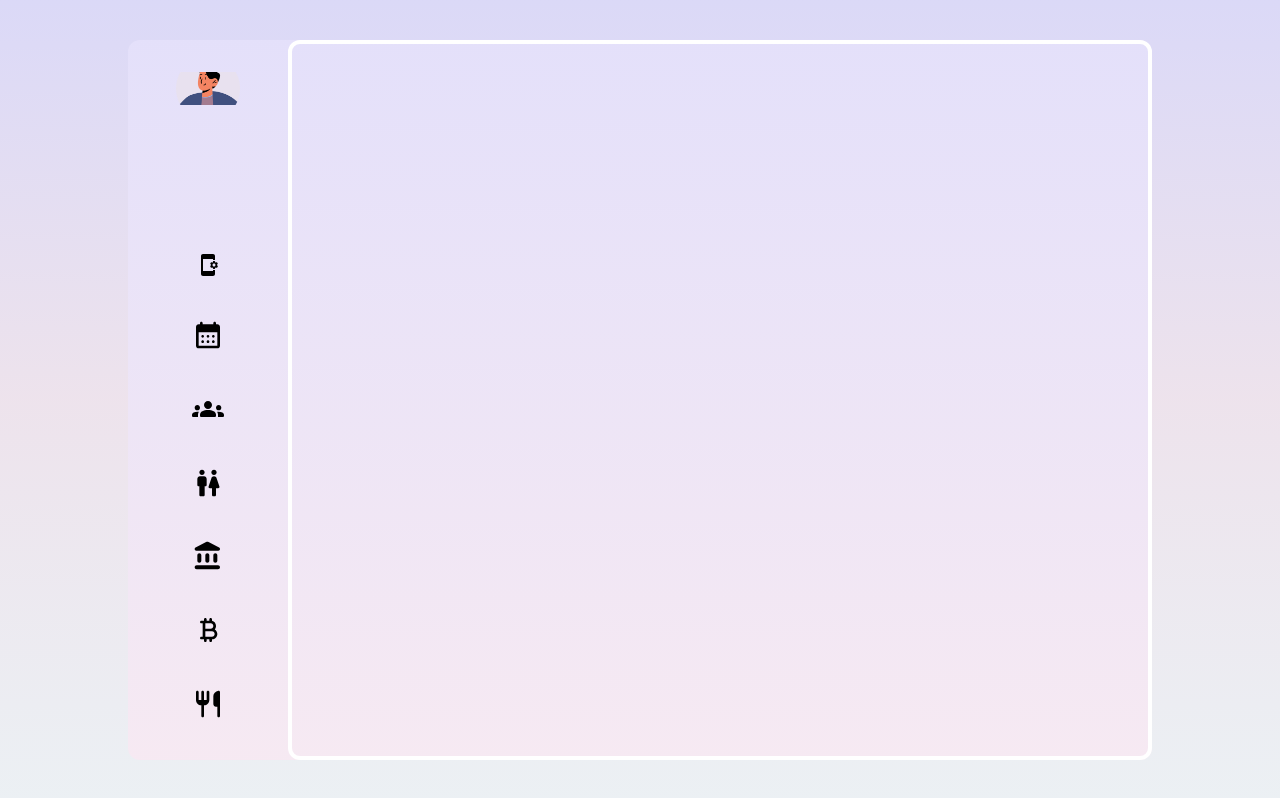
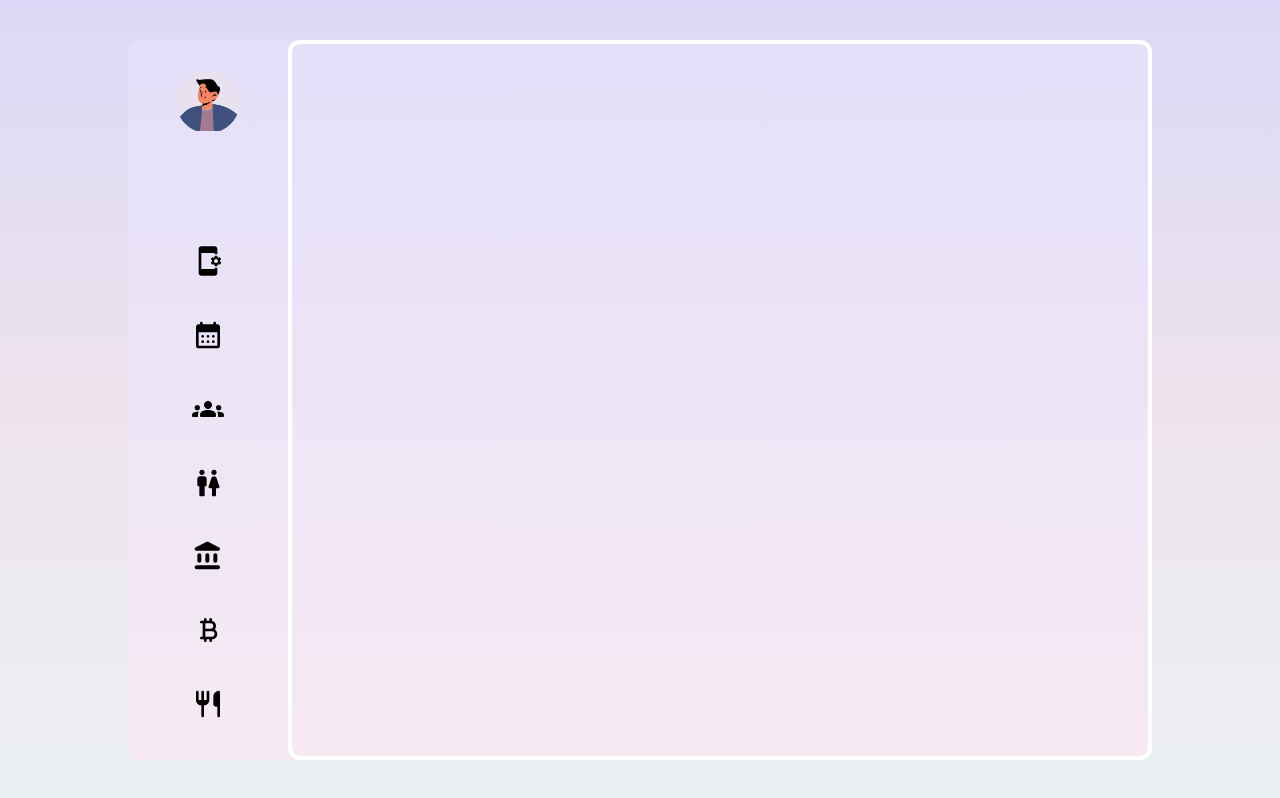
Before and after one commit to cr9169/new_tech_personal_dashboard, a React (Vite) app in the folder front/: page / in a window 1280 px wide. Built offline with nearby package versions, Linux system fonts and the light colour scheme.

Commit message:
fix: remove unneccery buttons from component

```diff
--- a/front/src/components/Dashboard/Toolbar/Toolbar.tsx
+++ b/front/src/components/Dashboard/Toolbar/Toolbar.tsx
@@ -13,15 +13,8 @@ const Toolbar = () => {
   return (
     <div className="toolbar-main-box">
       <div className="avatar"></div>
-
-      <button
-        style={{
-          backgroundColor: "transparent",
-        }}
-      ></button>
-
       <button className="component-icon">
-        <AppSettingsAltRoundedIcon />
+        <AppSettingsAltRoundedIcon sx={{ fontSize: "2rem" }} />
       </button>
       <button className="component-icon">
         <CalendarMonthRoundedIcon sx={{ fontSize: "2rem" }} />
```
